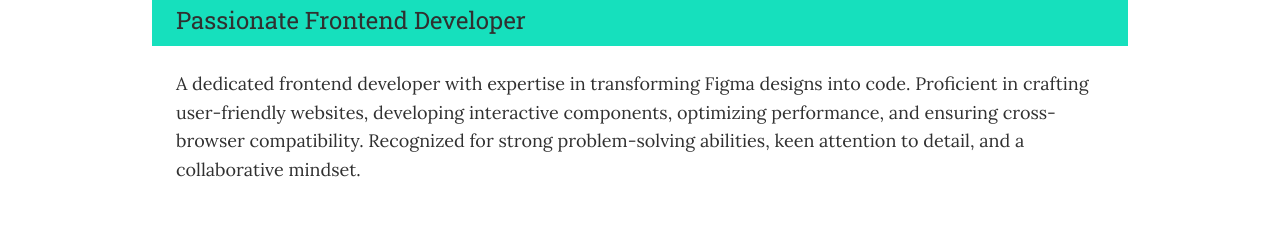
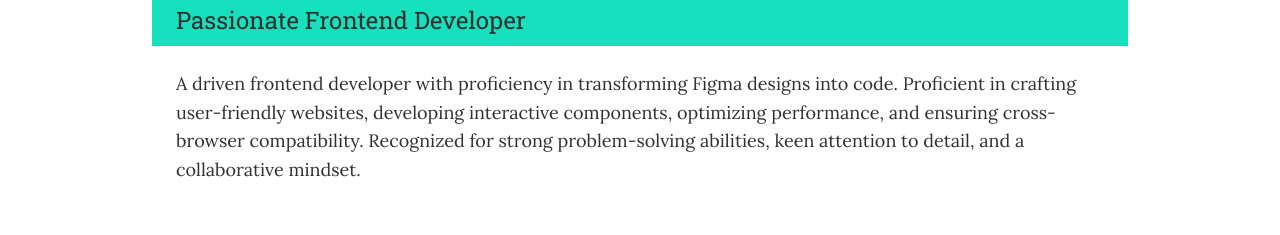
Before and after one commit to devanshu75/devanshu-portfolio, a website built with Vite: page index.html in a window 1280 px wide. Shown: the part 492-727 px from the top of the page. Built offline with nearby package versions, Linux system fonts and the light colour scheme.

Commit message:
portfolio section updated

```diff
--- a/index.html
+++ b/index.html
@@ -176,7 +176,7 @@
 
       <div class="about-me__body">
         <p>
-          A dedicated frontend developer with expertise in transforming Figma
+          A driven frontend developer with proficiency in transforming Figma
           designs into code. Proficient in crafting user-friendly websites,
           developing interactive components, optimizing performance, and
           ensuring cross-browser compatibility. Recognized for strong
```
